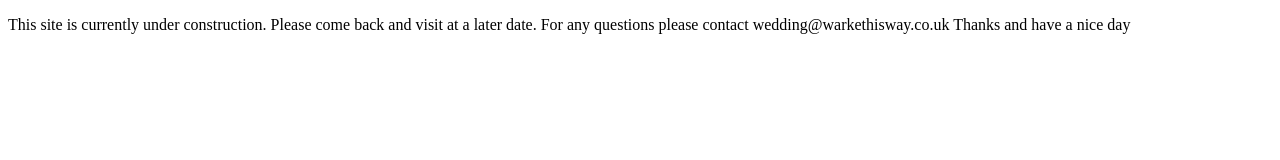
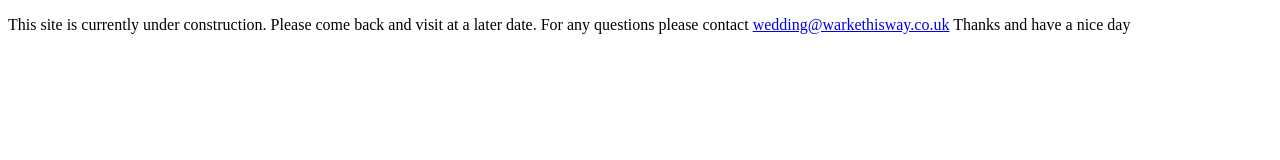
Before and after one commit to ColourSpunk/ColourSpunk, a plain HTML site: page index.html in a window 1280 px wide. Drawn offline with Linux system fonts and the light colour scheme.

Commit message:
email address update

```diff
--- a/index.html
+++ b/index.html
@@ -15,7 +15,7 @@
             Please come back and visit at a later date.
 
 
-            For any questions please contact wedding@warkethisway.co.uk
+            For any questions please contact <a href="mailto:wedding@warkethisway.co.uk">wedding@warkethisway.co.uk</a>
 
 
             Thanks and have a nice day
```
